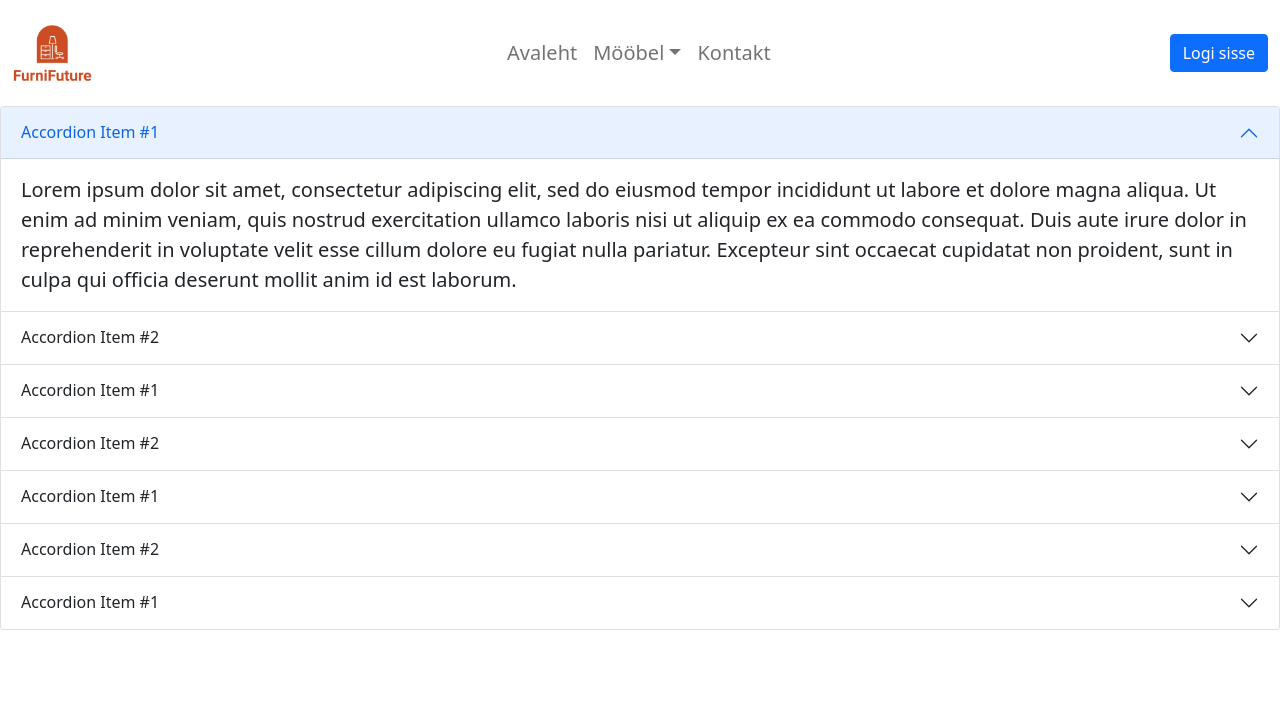
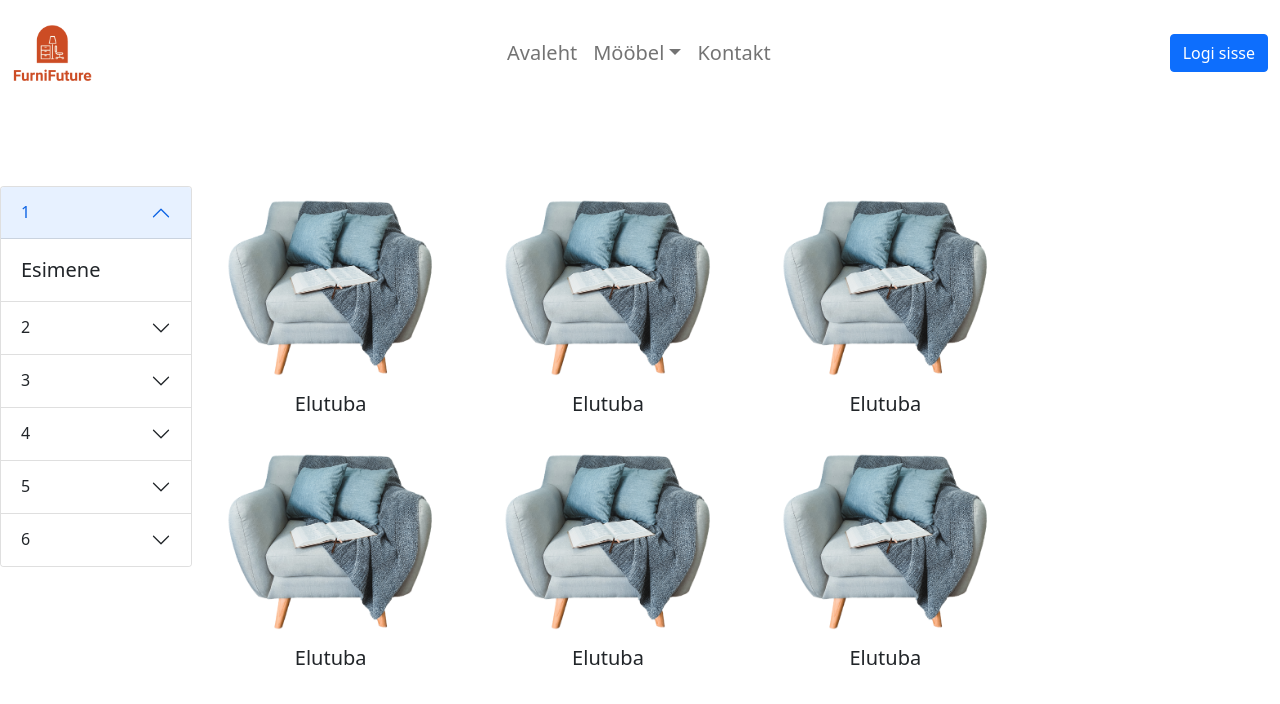
Before and after one commit to andrestammistu/FurniFuture, a Next.js app: page /products in a window 1280 px wide. Shown: the top 704 px of the page. Built offline with nearby package versions, Linux system fonts and the light colour scheme.

Commit message:
added galleryview to products page

```diff
--- a/components/accordion.js
+++ b/components/accordion.js
@@ -4,89 +4,41 @@ import Accordion from 'react-bootstrap/Accordion'
 export default function AccordionItems(){
     return(
         <div>
-            <Accordion defaultActiveKey="0">
+            <Accordion defaultActiveKey="0" style={{width:"15%", float:"left"}}>
                 <Accordion.Item eventKey="0">
-                    <Accordion.Header>Accordion Item #1</Accordion.Header>
+                    <Accordion.Header>1</Accordion.Header>
                     <Accordion.Body>
-                    Lorem ipsum dolor sit amet, consectetur adipiscing elit, sed do eiusmod
-                    tempor incididunt ut labore et dolore magna aliqua. Ut enim ad minim
-                    veniam, quis nostrud exercitation ullamco laboris nisi ut aliquip ex ea
-                    commodo consequat. Duis aute irure dolor in reprehenderit in voluptate
-                    velit esse cillum dolore eu fugiat nulla pariatur. Excepteur sint occaecat
-                    cupidatat non proident, sunt in culpa qui officia deserunt mollit anim id
-                    est laborum.
+                    Esimene
                     </Accordion.Body>
                 </Accordion.Item>
                 <Accordion.Item eventKey="1">
-                    <Accordion.Header>Accordion Item #2</Accordion.Header>
+                    <Accordion.Header>2</Accordion.Header>
                     <Accordion.Body>
-                    Lorem ipsum dolor sit amet, consectetur adipiscing elit, sed do eiusmod
-                    tempor incididunt ut labore et dolore magna aliqua. Ut enim ad minim
-                    veniam, quis nostrud exercitation ullamco laboris nisi ut aliquip ex ea
-                    commodo consequat. Duis aute irure dolor in reprehenderit in voluptate
-                    velit esse cillum dolore eu fugiat nulla pariatur. Excepteur sint occaecat
-                    cupidatat non proident, sunt in culpa qui officia deserunt mollit anim id
-                    est laborum.
+                    Teine
                     </Accordion.Body>
                 </Accordion.Item>
                 <Accordion.Item eventKey="2">
-                    <Accordion.Header>Accordion Item #1</Accordion.Header>
+                    <Accordion.Header>3</Accordion.Header>
                     <Accordion.Body>
-                    Lorem ipsum dolor sit amet, consectetur adipiscing elit, sed do eiusmod
-                    tempor incididunt ut labore et dolore magna aliqua. Ut enim ad minim
-                    veniam, quis nostrud exercitation ullamco laboris nisi ut aliquip ex ea
-                    commodo consequat. Duis aute irure dolor in reprehenderit in voluptate
-                    velit esse cillum dolore eu fugiat nulla pariatur. Excepteur sint occaecat
-                    cupidatat non proident, sunt in culpa qui officia deserunt mollit anim id
-                    est laborum.
+                    Kolmas
                     </Accordion.Body>
                 </Accordion.Item>
                 <Accordion.Item eventKey="3">
-                    <Accordion.Header>Accordion Item #2</Accordion.Header>
+                    <Accordion.Header>4</Accordion.Header>
                     <Accordion.Body>
-                    Lorem ipsum dolor sit amet, consectetur adipiscing elit, sed do eiusmod
-                    tempor incididunt ut labore et dolore magna aliqua. Ut enim ad minim
-                    veniam, quis nostrud exercitation ullamco laboris nisi ut aliquip ex ea
-                    commodo consequat. Duis aute irure dolor in reprehenderit in voluptate
-                    velit esse cillum dolore eu fugiat nulla pariatur. Excepteur sint occaecat
-                    cupidatat non proident, sunt in culpa qui officia deserunt mollit anim id
-                    est laborum.
+                    Neljas
                     </Accordion.Body>
                 </Accordion.Item>
                 <Accordion.Item eventKey="4">
-                    <Accordion.Header>Accordion Item #1</Accordion.Header>
+                    <Accordion.Header>5</Accordion.Header>
                     <Accordion.Body>
-                    Lorem ipsum dolor sit amet, consectetur adipiscing elit, sed do eiusmod
-                    tempor incididunt ut labore et dolore magna aliqua. Ut enim ad minim
-                    veniam, quis nostrud exercitation ullamco laboris nisi ut aliquip ex ea
-                    commodo consequat. Duis aute irure dolor in reprehenderit in voluptate
-                    velit esse cillum dolore eu fugiat nulla pariatur. Excepteur sint occaecat
-                    cupidatat non proident, sunt in culpa qui officia deserunt mollit anim id
-                    est laborum.
+                    Viies
                     </Accordion.Body>
                 </Accordion.Item>
                 <Accordion.Item eventKey="5">
-                    <Accordion.Header>Accordion Item #2</Accordion.Header>
+                    <Accordion.Header>6</Accordion.Header>
                     <Accordion.Body>
-                    Lorem ipsum dolor sit amet, consectetur adipiscing elit, sed do eiusmod
-                    tempor incididunt ut labore et dolore magna aliqua. Ut enim ad minim
-                    veniam, quis nostrud exercitation ullamco laboris nisi ut aliquip ex ea
-                    commodo consequat. Duis aute irure dolor in reprehenderit in voluptate
-                    velit esse cillum dolore eu fugiat nulla pariatur. Excepteur sint occaecat
-                    cupidatat non proident, sunt in culpa qui officia deserunt mollit anim id
-                    est laborum.
-                    </Accordion.Body>
-                </Accordion.Item>
-                <Accordion.Item eventKey="6">
-                    <Accordion.Header>Accordion Item #1</Accordion.Header>
-                    <Accordion.Body>
-                    Lorem ipsum dolor sit amet, consectetur adipiscing elit, sed do eiusmod
-                    tempor incididunt ut labore et dolore magna aliqua. Ut enim ad minim
-                    veniam, quis nostrud exercitation ullamco laboris nisi ut aliquip ex ea
-                    commodo consequat. Duis aute irure dolor in reprehenderit in voluptate
-                    velit esse cillum dolore eu fugiat nulla pariatur. Excepteur sint occaecat
-                    cupidatat non proident, sunt in culpa qui officia deserunt mollit anim id
-                    est laborum.
+                    Kuues
                     </Accordion.Body>
                 </Accordion.Item>
             </Accordion>
--- a/components/gallery.js
+++ b/components/gallery.js
@@ -3,62 +3,61 @@ import Card from 'react-bootstrap/Card';
 
 export default function Gallery(){
     return(
-        <div className={galleryStyles.gallerymargin}>
-            <div className="row row-cols-1 row-cols-md-3 g-6">
-                <div className="col">
-                    <Card className={galleryStyles.main_gallery}>
-                        <Card.Img variant="top" src="/images/sofa.png"/>
-                        <Card.Body>
-                            <Card.Title>Elutuba</Card.Title>
-                        </Card.Body>
-                    </Card>
-                </div>
+        // <div className={galleryStyles.gallerymargin}>
+        //     <div className="row row-cols-1 row-cols-md-3 g-6">
+        //         <div className="col">
+        //             <Card className={galleryStyles.main_gallery}>
+        //                 <Card.Img variant="top" src="/images/esimene.jpg" />
+        //                 <Card.Body>
+        //                     <Card.Title>Magamistuba</Card.Title>
+        //                 </Card.Body>
+        //             </Card>
+        //         </div>
 
-                <div className="col">
-                    <Card className={galleryStyles.main_gallery}>
-                        <Card.Img variant="top" src="/images/esimene.jpg" />
-                        <Card.Body>
-                            <Card.Title>Magamistuba</Card.Title>
-                        </Card.Body>
-                    </Card>
-                </div>
+        //         <div className="col">
+        //             <Card className={galleryStyles.main_gallery}>
+        //                 <Card.Img variant="top" src="/images/table.png" />
+        //                 <Card.Body>
+        //                     <Card.Title>Kontor</Card.Title>
+        //                 </Card.Body>
+        //             </Card>
+        //         </div>
 
-                <div className="col">
-                    <Card className={galleryStyles.main_gallery}>
-                        <Card.Img variant="top" src="/images/table.png" />
-                        <Card.Body>
-                            <Card.Title>Kontor</Card.Title>
-                        </Card.Body>
-                    </Card>
-                </div>
+        //         <div className="col">
+        //             <Card className={galleryStyles.main_gallery}>
+        //                 <Card.Img variant="top" src="/images/chair-example.png" />
+        //                 <Card.Body>
+        //                     <Card.Title>Köök</Card.Title>
+        //                 </Card.Body>
+        //             </Card>
+        //         </div>
 
-                <div className="col">
-                    <Card className={galleryStyles.main_gallery}>
-                        <Card.Img variant="top" src="/images/chair-example.png" />
-                        <Card.Body>
-                            <Card.Title>Köök</Card.Title>
-                        </Card.Body>
-                    </Card>
-                </div>
+        //         <div className="col">
+        //             <Card className={galleryStyles.main_gallery}>
+        //                 <Card.Img variant="top" src="/images/esimene.jpg" />
+        //                 <Card.Body>
+        //                     <Card.Title>Vannituba</Card.Title>
+        //                 </Card.Body>
+        //             </Card>
+        //         </div>
 
-                <div className="col">
-                    <Card className={galleryStyles.main_gallery}>
-                        <Card.Img variant="top" src="/images/esimene.jpg" />
-                        <Card.Body>
-                            <Card.Title>Vannituba</Card.Title>
-                        </Card.Body>
-                    </Card>
-                </div>
-
-                <div className="col">
-                    <Card className={galleryStyles.main_gallery}>
-                        <Card.Img variant="top" src="/images/esimene.jpg" />
-                        <Card.Body>
-                            <Card.Title>Sisekujundus</Card.Title>
-                        </Card.Body>
-                    </Card>
-                </div>
-            </div>
+        //         <div className="col">
+        //             <Card className={galleryStyles.main_gallery}>
+        //                 <Card.Img variant="top" src="/images/esimene.jpg" />
+        //                 <Card.Body>
+        //                     <Card.Title>Sisekujundus</Card.Title>
+        //                 </Card.Body>
+        //             </Card>
+        //         </div>
+        //     </div>
+        // </div>
+        <div className="col">
+            <Card className={galleryStyles.main_gallery}>
+                <Card.Img variant="top" src="/images/sofa.png"/>
+                <Card.Body>
+                    <Card.Title>Elutuba</Card.Title>
+                </Card.Body>
+            </Card>
         </div>
     )
 }
--- a/components/products_layout.js
+++ b/components/products_layout.js
@@ -1,12 +1,29 @@
 import Header from "./header.js"
 import Accordion from "./accordion.js"
+import Gallery from "./gallery.js"
+import galleryStyles from '../styles/gallery.module.css'
+import Row from "react-bootstrap/Row"
+import Col from "react-bootstrap/Col"
 
 
 export default function Layout(){
     return(
         <div>
             <Header></Header>
-            <Accordion></Accordion>
+            <div>
+                <Accordion></Accordion>
+                <div className={galleryStyles.gallerymargin} style={{width:"80%"}}>
+                    <div className="row row-cols-1 row-cols-md-3 g-6">
+                            <Gallery></Gallery>
+                            <Gallery></Gallery>
+                            <Gallery></Gallery>
+                            <Gallery></Gallery>
+                            <Gallery></Gallery>
+                            <Gallery></Gallery>
+                    </div>
+                </div>
+            </div>
+
         </div>
     )
 }
```
Also changed, not shown: components/index_layout.js (+10 -1 lines).
